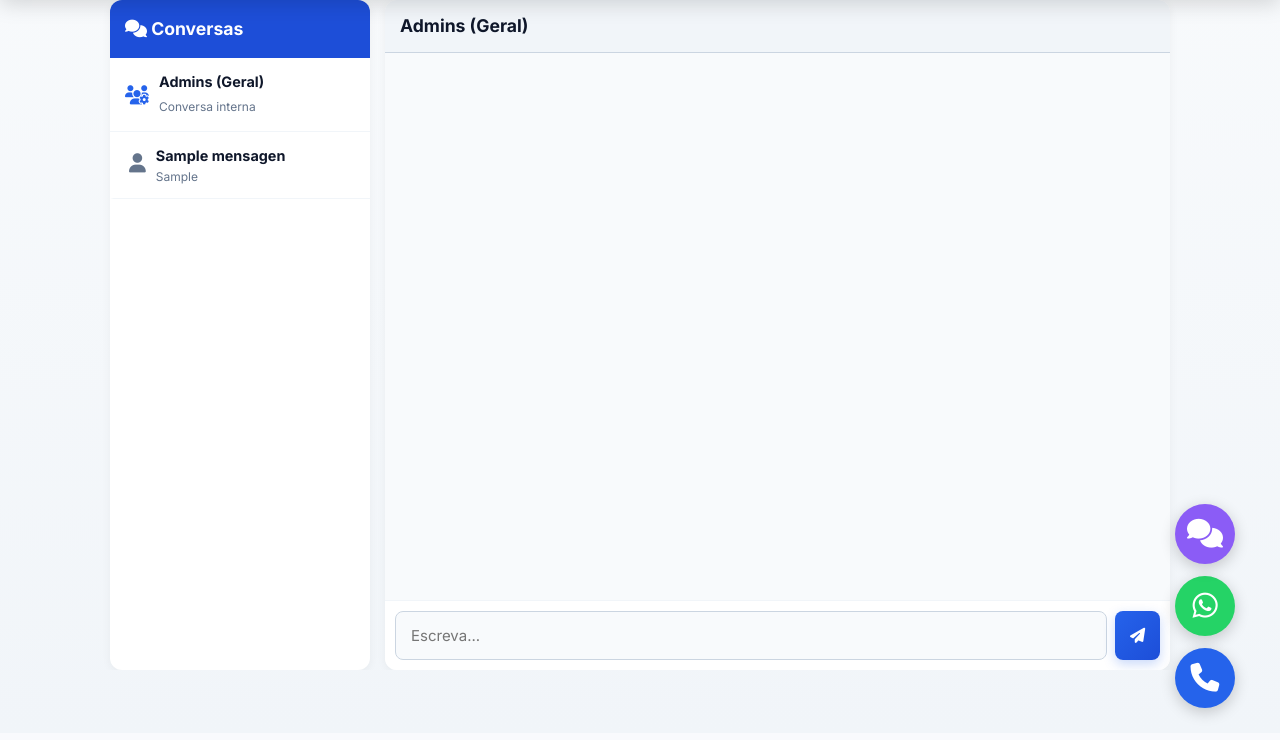
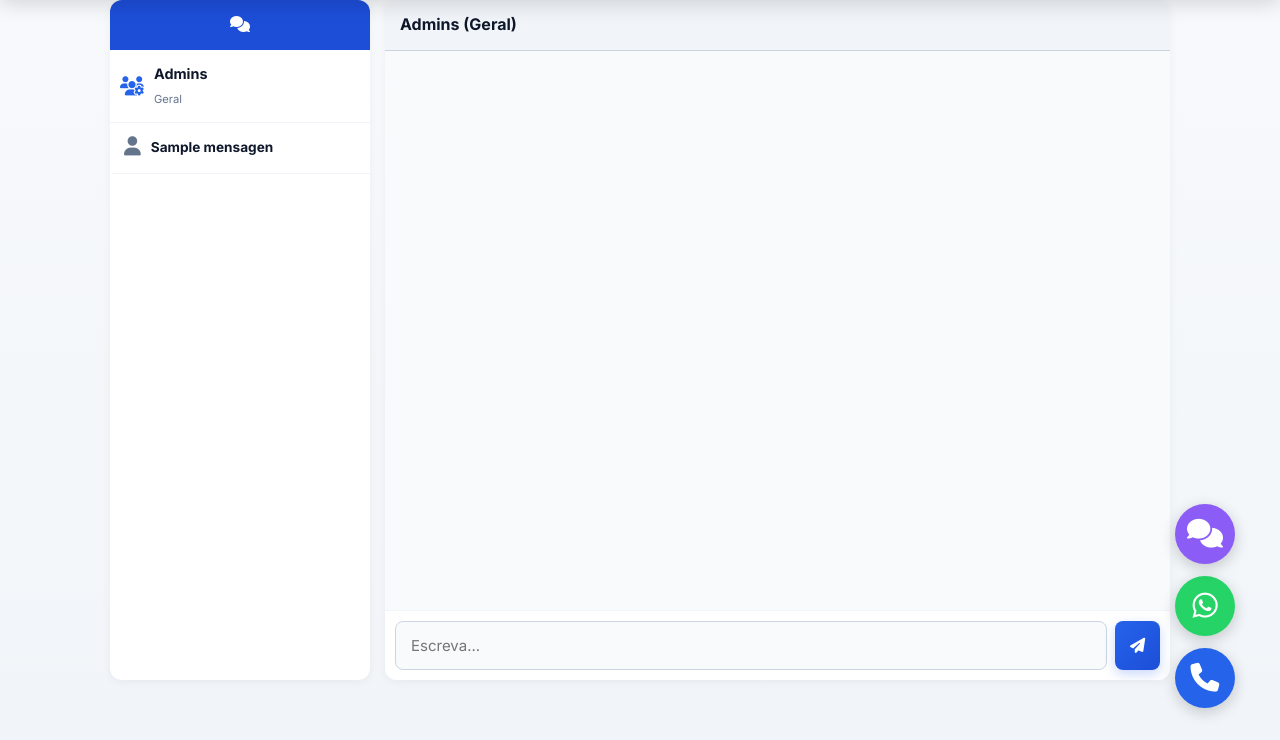
Before and after one commit to melphystec-eng/sistem-alfaiataria, a Flask app: page /admin/chat in a window 1280 px wide. Shown: the part 67-807 px from the top of the page. Run offline with Flask 3, Linux system fonts and the light colour scheme; the visitor is signed in with stand-in values (Sample User, id 1); a database or web service that is not in the repository returns one stand-in record (values such as "Sample title"); data that the repository does not hold is empty; parts of the project's set-up code (start-up, migrations or seed data) failed here and were passed over; some libraries are stand-ins or nearby versions.

Commit message:
Chat eusbd

```diff
--- a/templates/admin_chat.html
+++ b/templates/admin_chat.html
@@ -3,16 +3,14 @@
 
 {% block content %}
 <style>
-  /* ================= LAYOUT PARA PC ================= */
+  /* Estrutura base */
   .admin-chat-layout {
     display: flex;
     gap: 15px;
-    height: calc(100vh - 130px);
-    position: relative;
-    overflow: hidden;
+    height: calc(100vh - 120px);
   }
 
-  /* Barra Lateral (Lista) */
+  /* Barra lateral (Lista de Conversas) */
   .chat-sidebar {
     width: 260px;
     background: white;
@@ -22,10 +20,9 @@
     flex-direction: column;
     overflow: hidden;
     flex-shrink: 0;
-    transition: transform 0.3s ease;
   }
 
-  /* Área Principal (Chat) */
+  /* Área Principal (Mensagens) */
   .chat-main {
     flex: 1;
     background: white;
@@ -34,96 +31,79 @@
     display: flex;
     flex-direction: column;
     overflow: hidden;
-    min-width: 0; /* Impede que o texto estique o chat */
+    min-width: 0;
   }
 
-  /* Botão de abrir/fechar lista (Só visível no telemóvel) */
-  .btn-toggle-sidebar {
-    display: none;
-    background: transparent;
-    border: none;
-    color: var(--azul);
-    font-size: 1.3rem;
-    padding: 0 10px 0 0;
-    margin: 0;
-    box-shadow: none;
-    min-height: auto;
-    cursor: pointer;
-  }
-
-  /* Fundo escuro quando a gaveta abre no telemóvel */
-  .overlay-sidebar {
-    display: none;
-    position: fixed;
-    top: 0; left: 0; width: 100vw; height: 100vh;
-    background: rgba(0,0,0,0.5);
-    z-index: 99;
-  }
-
-  /* ================= LAYOUT PARA TELEMÓVEL ================= */
+  /* --- RESPONSIVIDADE (TELEMÓVEL) --- */
   @media (max-width: 768px) {
     .admin-chat-layout {
-      height: calc(100vh - 120px);
-      gap: 0;
+      height: calc(100vh - 130px);
+      gap: 8px;
     }
 
-    /* A barra lateral esconde-se fora do ecrã */
+    /* A LISTA FICA FININHA NO TELEMÓVEL */
     .chat-sidebar {
-      position: absolute;
-      top: 0; left: 0;
-      width: 260px;
-      height: 100%;
-      z-index: 100;
-      transform: translateX(-100%); /* Escondida para a esquerda */
-      border-radius: 0 12px 12px 0;
+      width: 80px; /* Largura fina para não esmagar o chat */
+      border-radius: 8px;
     }
 
-    /* Quando tem a classe .aberto, aparece */
-    .chat-sidebar.aberto {
-      transform: translateX(0);
+    .chat-sidebar h3 {
+      font-size: 0.8rem;
+      text-align: center;
+      padding: 10px 0;
     }
 
-    .overlay-sidebar.show {
-      display: block;
+    .sala-item {
+      padding: 10px 5px !important;
+      flex-direction: column;
+      text-align: center;
+      gap: 4px !important;
     }
 
-    .btn-toggle-sidebar {
-      display: block;
+    .sala-item i {
+      font-size: 1.4rem !important;
+    }
+
+    .sala-item b {
+      font-size: 0.65rem;
+      max-width: 100%;
+      overflow: hidden;
+      text-overflow: ellipsis;
+      white-space: nowrap;
+    }
+
+    .sala-item small {
+      display: none;
     }
 
     .chat-main {
       border-radius: 8px;
     }
   }
-
-  .sala-item:hover { background: #f1f5f9 !important; }
 </style>
 
 <div class="admin-chat-layout">
 
-  <!-- Fundo escuro -->
-  <div class="overlay-sidebar" id="overlay" onclick="toggleSidebar()"></div>
-
   <!-- Barra Lateral de Conversas -->
-  <div class="chat-sidebar" id="sidebar">
-    <div style="padding: 15px; background: var(--azul-esc); color: white;">
-      <h3 style="margin: 0; font-size: 1.1rem;"><i class="fa-solid fa-comments"></i> Conversas</h3>
+  <div class="chat-sidebar">
+    <div style="padding: 12px; background: var(--azul-esc); color: white; text-align: center;">
+      <h3 style="margin: 0; font-size: 1rem;"><i class="fa-solid fa-comments"></i></h3>
     </div>
 
     <div style="overflow-y: auto; flex: 1;">
       <!-- Sala Geral -->
-      <div onclick="mudarSala('geral_admins', 'Admins (Geral)')" class="sala-item" data-sala="geral_admins" style="padding: 12px 15px; border-bottom: 1px solid var(--cinza-100); cursor: pointer; display: flex; align-items: center; gap: 10px;">
+      <div onclick="mudarSala('geral_admins', 'Admins (Geral)')" class="sala-item" data-sala="geral_admins" style="padding: 12px 10px; border-bottom: 1px solid var(--cinza-100); cursor: pointer; display: flex; align-items: center; gap: 10px;">
         <i class="fa-solid fa-users-gear" style="color: var(--azul); font-size: 1.2rem;"></i>
         <div>
-          <b style="display: block; color: var(--preto); font-size: 0.9rem;">Admins (Geral)</b>
-          <small style="color: var(--cinza-500); font-size: 0.75rem;">Conversa interna</small>
+          <b style="display: block; color: var(--preto); font-size: 0.9rem;">Admins</b>
+          <small style="color: var(--cinza-500); font-size: 0.7rem;">Geral</small>
         </div>
       </div>
 
       <!-- Salas dos Clientes -->
       {% for s in salas_clientes %}
       <div onclick="mudarSala('{{ s.sala }}', '{{ s.nome }}')" class="sala-item" data-sala="{{ s.sala }}"
-           style="padding: 12px 15px; border-bottom: 1px solid var(--cinza-100); cursor: pointer; display: flex; align-items: center; gap: 10px;
+           style="padding: 12px 10px; border-bottom: 1px solid var(--cinza-100); cursor: pointer; display: flex; align-items: center; gap: 10px;
                   {% if s.tem_nova %}background: #fee2e2; border-left: 4px solid #ef4444;{% else %}border-left: 4px solid transparent;{% endif %}">
 
         <div style="position: relative;">
@@ -134,12 +114,9 @@
         </div>
 
         <div style="overflow: hidden; flex: 1;">
-          <b style="display: block; color: {% if s.tem_nova %}#b91c1c{% else %}var(--preto){% endif %}; font-size: 0.9rem; white-space: nowrap; overflow: hidden; text-overflow: ellipsis;">
+          <b style="display: block; color: {% if s.tem_nova %}#b91c1c{% else %}var(--preto){% endif %}; font-size: 0.85rem; white-space: nowrap; overflow: hidden; text-overflow: ellipsis;">
             {{ s.nome }}
           </b>
-          <small style="color: var(--cinza-500); font-size: 0.75rem; display: block; white-space: nowrap; overflow: hidden; text-overflow: ellipsis;">
-            {% if s.tem_nova %}<b>Nova mensagem!</b>{% else %}{{ s.ultima_msg[:20] }}{% if s.ultima_msg|length > 20 %}...{% endif %}{% endif %}
-          </small>
         </div>
       </div>
       {% endfor %}
@@ -148,16 +125,11 @@
 
   <!-- Área Principal do Chat -->
   <div class="chat-main">
-    <div style="padding: 12px 15px; background: var(--cinza-100); border-bottom: 1px solid var(--cinza-300); display: flex; align-items: center;">
-      <!-- Botão de abrir lista (telemóvel) -->
-      <button class="btn-toggle-sidebar" onclick="toggleSidebar()">
-        <i class="fa-solid fa-bars"></i>
-      </button>
-
-      <h3 id="titulo-sala" style="margin: 0; color: var(--preto); font-size: 1.1rem; white-space: nowrap; overflow: hidden; text-overflow: ellipsis;">Admins (Geral)</h3>
+    <div style="padding: 12px 15px; background: var(--cinza-100); border-bottom: 1px solid var(--cinza-300);">
+      <h3 id="titulo-sala" style="margin: 0; color: var(--preto); font-size: 1rem; white-space: nowrap; overflow: hidden; text-overflow: ellipsis;">Admins (Geral)</h3>
     </div>
 
-    <div id="admin-chat-box" style="flex: 1; padding: 15px; overflow-y: auto; background: #f8fafc; display: flex; flex-direction: column; gap: 10px;">
+    <div id="admin-chat-box" style="flex: 1; padding: 10px; overflow-y: auto; background: #f8fafc; display: flex; flex-direction: column; gap: 10px;">
       <!-- Mensagens -->
     </div>
 
@@ -174,25 +146,18 @@ let salaAtual = 'geral_admins';
 const chatBox = document.getElementById('admin-chat-box');
 const input = document.getElementById('admin-chat-input');
 const titulo = document.getElementById('titulo-sala');
-const sidebar = document.getElementById('sidebar');
-const overlay = document.getElementById('overlay');
-
-function toggleSidebar() {
-  sidebar.classList.toggle('aberto');
-  overlay.classList.toggle('show');
-}
 
 function mudarSala(novaSala, novoTitulo) {
   salaAtual = novaSala;
   titulo.innerText = novoTitulo;
 
-  // Limpa destaques
+  // Limpa destaques visuais
   document.querySelectorAll('.sala-item').forEach(el => {
     if (el.dataset.sala === novaSala) {
       el.style.background = '#e0f2fe';
       el.style.borderLeft = '4px solid var(--azul)';
       const bolinha = el.querySelector('span');
-      if(bolinha) bolinha.style.display = 'none';
+      if(bolinha) bolinha.style.display = 'none'; // Remove o alerta vermelho
     } else {
       el.style.background = 'transparent';
       el.style.borderLeft = '4px solid transparent';
@@ -200,12 +165,6 @@ function mudarSala(novaSala, novoTitulo) {
   });
 
   chatBox.innerHTML = '';
-
-  // Fecha a gaveta no telemóvel
-  if (window.innerWidth <= 768 && sidebar.classList.contains('aberto')) {
-    toggleSidebar();
-  }
-
   carregarMensagensAdmin();
 }
 
@@ -217,12 +176,12 @@ function criarBalao(msg, meuTipo) {
   const radius = isMeu ? '15px 15px 0 15px' : '15px 15px 15px 0';
 
   return `
-    <div style="display: flex; flex-direction: column; align-items: ${alinhamento}; max-width: 85%; align-self: ${alinhamento};">
-      ${!isMeu ? `<small style="color: var(--cinza-500); margin-bottom: 2px; font-size: 0.75rem;">${msg.nome}</small>` : ''}
-      <div style="background: ${corFundo}; color: ${corTexto}; padding: 10px 15px; border-radius: ${radius}; box-shadow: 0 1px 2px rgba(0,0,0,0.1); font-size: 0.95rem; word-break: break-word; overflow-wrap: break-word;">
+    <div style="display: flex; flex-direction: column; align-items: ${alinhamento}; max-width: 90%; align-self: ${alinhamento};">
+      ${!isMeu ? `<small style="color: var(--cinza-500); margin-bottom: 2px; font-size: 0.7rem;">${msg.nome}</small>` : ''}
+      <div style="background: ${corFundo}; color: ${corTexto}; padding: 8px 12px; border-radius: ${radius}; box-shadow: 0 1px 2px rgba(0,0,0,0.1); font-size: 0.9rem; word-break: break-word; overflow-wrap: break-word;">
         ${msg.mensagem}
       </div>
-      <small style="color: var(--cinza-500); font-size: 0.65rem; margin-top: 4px;">${msg.hora}</small>
+      <small style="color: var(--cinza-500); font-size: 0.6rem; margin-top: 4px;">${msg.hora}</small>
     </div>
   `;
 }
@@ -239,7 +198,7 @@ async function carregarMensagensAdmin() {
       const ultimoId = data.mensagens[data.mensagens.length - 1].id;
       localStorage.setItem('chat_last_id_admin', ultimoId);
     } else {
-      chatBox.innerHTML = '<div style="text-align:center; color: #94a3b8; margin-top: 20px;">Sem mensagens nesta sala.</div>';
+      chatBox.innerHTML = '<div style="text-align:center; color: #94a3b8; margin-top: 20px; font-size: 0.85rem;">Sem mensagens.</div>';
     }
   } catch (e) {}
 }
```
